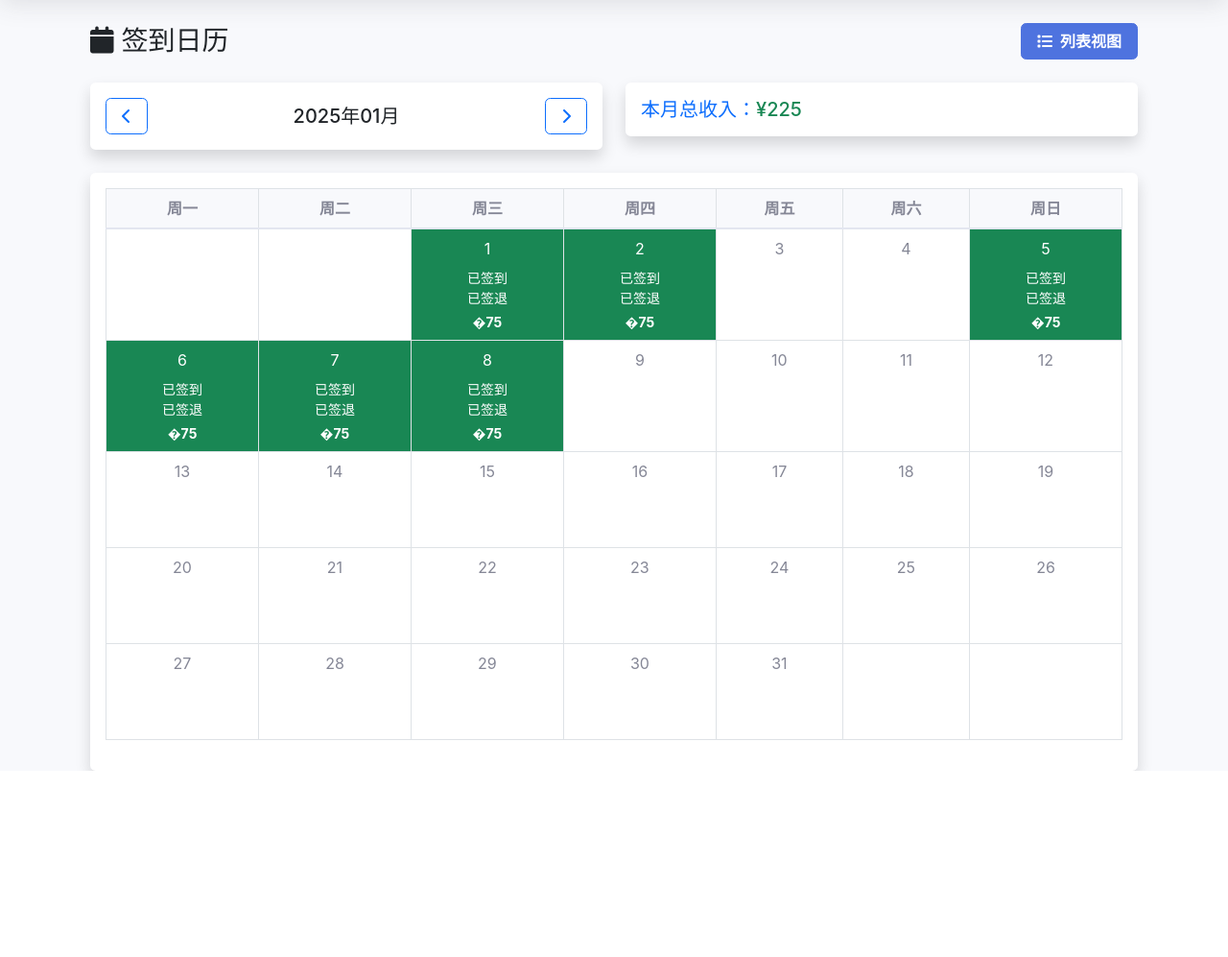
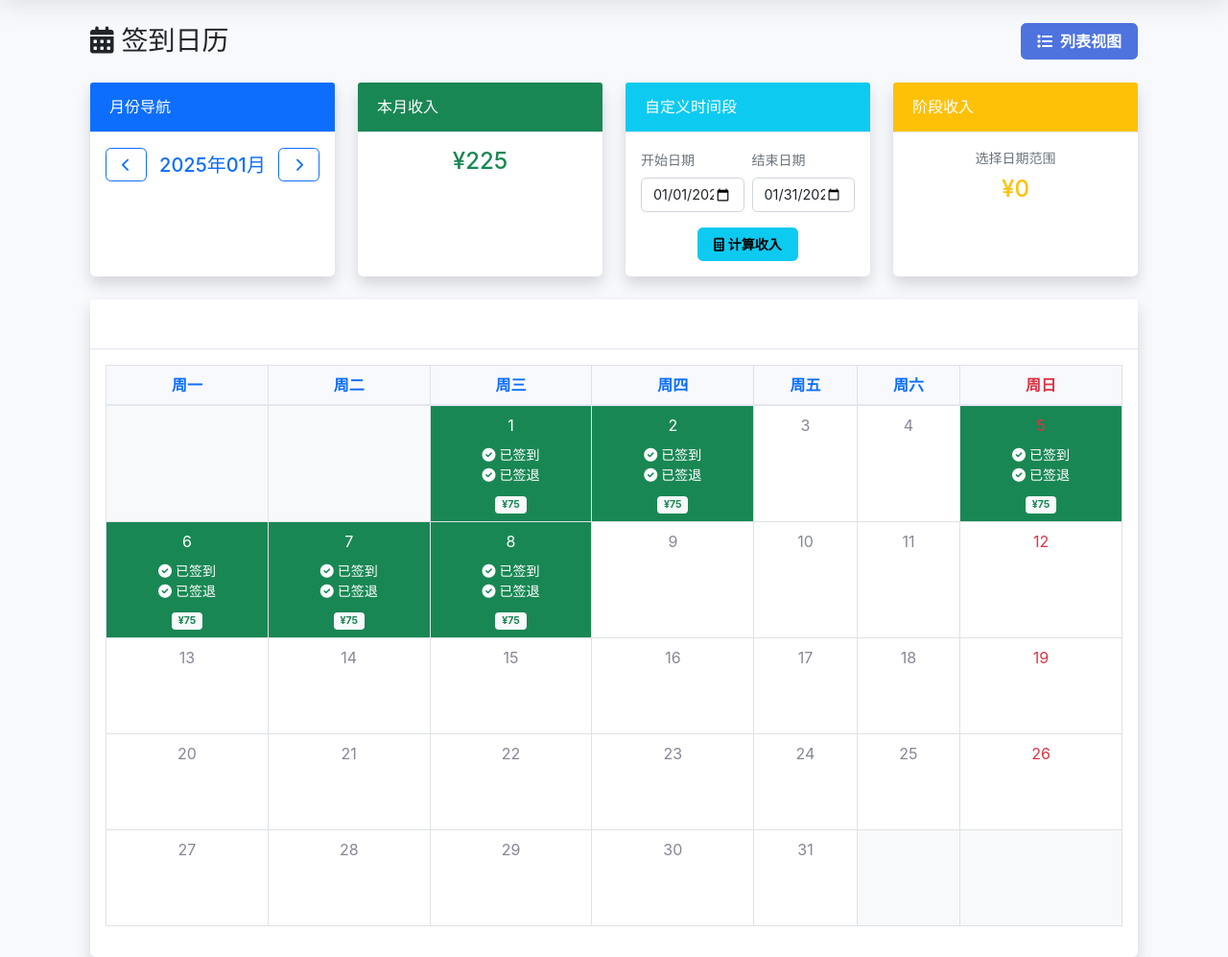
Before and after one commit to flyingpig2019/oldlu2, a Flask app: page /checkin_calendar in a window 1280 px wide. Shown: the part 56-1053 px from the top of the page at 96% size. Before the commit the page ends 859 px from the top, so only its background shows below. Run offline with Flask 3, Linux system fonts and the light colour scheme; the visitor is signed in with stand-in values (Sample User, id 1); data comes from the database, SQL or seed files in the repository.

Commit message:
update total in checkin calendar page

```diff
--- a/templates/base.html
+++ b/templates/base.html
@@ -147,8 +147,18 @@
         {% block content %}{% endblock %}
     </div>
 
-    <script src="https://cdn.jsdelivr.net/npm/bootstrap@5.1.3/dist/js/bootstrap.bundle.min.js"></script>
-    <script src="https://cdn.jsdelivr.net/npm/chart.js"></script>
-    {% block extra_js %}{% endblock %}
+    <!-- End of Content Wrapper -->
+  </div>
+  <!-- End of Page Wrapper -->
+
+  <!-- Bootstrap core JavaScript-->
+  <script src="https://code.jquery.com/jquery-3.6.0.min.js"></script>
+  <script src="https://cdn.jsdelivr.net/npm/bootstrap@5.1.3/dist/js/bootstrap.bundle.min.js"></script>
+
+  <!-- Core plugin JavaScript-->
+  <script src="https://cdnjs.cloudflare.com/ajax/libs/jquery-easing/1.4.1/jquery.easing.min.js"></script>
+
+  {% block scripts %}{% endblock %}
+
 </body>
 </html>
--- a/templates/checkincalendardetail.html
+++ b/templates/checkincalendardetail.html
@@ -7,7 +7,7 @@
     <!-- 页面标题和按钮组 -->
     <div class="d-sm-flex align-items-center justify-content-between mb-4">
         <h1 class="h3 mb-0 text-gray-800">
-            <i class="fas fa-calendar me-2"></i>签到日历
+            <i class="fas fa-calendar-alt me-2"></i>签到日历
         </h1>
         <div class="d-flex">
             <a href="{{ url_for('checkin_detail') }}" class="btn btn-primary">
@@ -16,31 +16,83 @@
         </div>
     </div>
 
-    <!-- 月份导航和收入统计 -->
+    <!-- 月份导航和统计卡片 -->
     <div class="row mb-4">
-        <div class="col-md-6">
-            <div class="card shadow">
+        <!-- 月份导航卡片 -->
+        <div class="col-md-3">
+            <div class="card shadow h-100">
+                <div class="card-header py-3 bg-primary">
+                    <h6 class="m-0 font-weight-bold text-white">月份导航</h6>
+                </div>
                 <div class="card-body">
                     <div class="d-flex justify-content-between align-items-center">
                         <a href="{{ url_for('checkin_calendar_month', year=prev_month.year, month=prev_month.month) }}"
-                           class="btn btn-outline-primary">
+                           class="btn btn-outline-primary btn-sm">
                             <i class="fas fa-chevron-left"></i>
                         </a>
-                        <h5 class="mb-0">{{ current_month.strftime('%Y年%m月') }}</h5>
+                        <h5 class="mb-0 text-primary">{{ current_month.strftime('%Y年%m月') }}</h5>
                         <a href="{{ url_for('checkin_calendar_month', year=next_month.year, month=next_month.month) }}"
-                           class="btn btn-outline-primary">
+                           class="btn btn-outline-primary btn-sm">
                             <i class="fas fa-chevron-right"></i>
                         </a>
                     </div>
                 </div>
             </div>
         </div>
-        <div class="col-md-6">
-            <div class="card shadow">
+
+        <!-- 月收入卡片 -->
+        <div class="col-md-3">
+            <div class="card shadow h-100">
+                <div class="card-header py-3 bg-success">
+                    <h6 class="m-0 font-weight-bold text-white">本月收入</h6>
+                </div>
                 <div class="card-body">
-                    <h5 class="text-primary mb-0">
-                        本月总收入：<span class="text-success">¥{{ monthly_income }}</span>
-                    </h5>
+                    <div class="text-center">
+                        <h4 class="mb-0 text-success">¥{{ monthly_income }}</h4>
+                    </div>
+                </div>
+            </div>
+        </div>
+
+        <!-- 时间段选择卡片 -->
+        <div class="col-md-3">
+            <div class="card shadow h-100">
+                <div class="card-header py-3 bg-info">
+                    <h6 class="m-0 font-weight-bold text-white">自定义时间段</h6>
+                </div>
+                <div class="card-body">
+                    <div id="dateRangeForm" class="mb-0">
+                        <div class="row g-2">
+                            <div class="col-6">
+                                <label class="form-label small text-muted">开始日期</label>
+                                <input type="date" class="form-control form-control-sm" id="startDate" name="start_date">
+                            </div>
+                            <div class="col-6">
+                                <label class="form-label small text-muted">结束日期</label>
+                                <input type="date" class="form-control form-control-sm" id="endDate" name="end_date">
+                            </div>
+                        </div>
+                        <div class="text-center mt-3">
+                            <button type="button" class="btn btn-info btn-sm" id="calculateBtn">
+                                <i class="fas fa-calculator me-1"></i>计算收入
+                            </button>
+                        </div>
+                    </div>
+                </div>
+            </div>
+        </div>
+
+        <!-- 阶段收入卡片 -->
+        <div class="col-md-3">
+            <div class="card shadow h-100" id="resultCard">
+                <div class="card-header py-3 bg-warning">
+                    <h6 class="m-0 font-weight-bold text-white">阶段收入</h6>
+                </div>
+                <div class="card-body">
+                    <div class="text-center">
+                        <span id="dateRange" class="d-block text-muted small mb-2">选择日期范围</span>
+                        <h4 class="mb-0 text-warning" id="totalAmount">¥0</h4>
+                    </div>
                 </div>
             </div>
         </div>
@@ -48,17 +100,20 @@
 
     <!-- 日历表格 -->
     <div class="card shadow">
+        <div class="card-header py-3 bg-gradient-primary">
+            <h6 class="m-0 font-weight-bold text-white">签到日历</h6>
+        </div>
         <div class="card-body">
             <table class="table table-bordered">
-                <thead>
+                <thead class="bg-light">
                     <tr class="text-center">
-                        <th>周一</th>
-                        <th>周二</th>
-                        <th>周三</th>
-                        <th>周四</th>
-                        <th>周五</th>
-                        <th>周六</th>
-                        <th>周日</th>
+                        <th class="text-primary">周一</th>
+                        <th class="text-primary">周二</th>
+                        <th class="text-primary">周三</th>
+                        <th class="text-primary">周四</th>
+                        <th class="text-primary">周五</th>
+                        <th class="text-primary">周六</th>
+                        <th class="text-danger">周日</th>
                     </tr>
                 </thead>
                 <tbody>
@@ -68,25 +123,29 @@
                         {% if day != 0 %}
                         {% set date = '%d-%02d-%02d'|format(current_month.year, current_month.month, day) %}
                         {% set record = records.get(date, {}) %}
-                        <td class="text-center align-middle {% if record.get('completed') %}bg-success text-white{% elif record.get('checkin') or record.get('checkout') %}bg-warning{% endif %}"
+                        <td class="text-center align-middle position-relative {% if record.get('completed') %}bg-success text-white{% elif record.get('checkin') or record.get('checkout') %}bg-warning{% endif %}"
                             style="height: 100px;">
                             <div class="d-flex flex-column h-100">
-                                <div class="mb-2">{{ day }}</div>
+                                <div class="mb-2 {% if loop.last %}text-danger{% endif %}">{{ day }}</div>
                                 {% if record %}
                                 <div class="small">
                                     {% if record.get('completed') %}
-                                    <div>已签到</div>
-                                    <div>已签退</div>
-                                    <div class="mt-1 fw-bold text-white">�75</div>
+                                    <div><i class="fas fa-check-circle me-1"></i>已签到</div>
+                                    <div><i class="fas fa-check-circle me-1"></i>已签退</div>
+                                    <div class="mt-2">
+                                        <span class="badge bg-light text-success">¥75</span>
+                                    </div>
                                     {% else %}
                                     {% if record.get('checkin') %}
-                                    <div>已签到</div>
+                                    <div><i class="fas fa-check-circle me-1"></i>已签到</div>
                                     {% endif %}
                                     {% if record.get('checkout') %}
-                                    <div>已签退</div>
+                                    <div><i class="fas fa-check-circle me-1"></i>已签退</div>
                                     {% endif %}
                                     {% if record.get('income') %}
-                                    <div class="mt-1">¥{{ record.get('income') }}</div>
+                                    <div class="mt-2">
+                                        <span class="badge bg-light text-warning">¥{{ record.get('income') }}</span>
+                                    </div>
                                     {% endif %}
                                     {% endif %}
                                 </div>
@@ -94,7 +153,7 @@
                             </div>
                         </td>
                         {% else %}
-                        <td></td>
+                        <td class="bg-light"></td>
                         {% endif %}
                         {% endfor %}
                     </tr>
@@ -105,3 +164,61 @@
     </div>
 </div>
 {% endblock %}
+
+{% block scripts %}
+<script>
+$(document).ready(function() {
+    const today = new Date();
+    const firstDayOfMonth = new Date(today.getFullYear(), today.getMonth(), 1);
+    const lastDayOfMonth = new Date(today.getFullYear(), today.getMonth() + 1, 0);
+
+    document.getElementById('startDate').value = firstDayOfMonth.toISOString().split('T')[0];
+    document.getElementById('endDate').value = lastDayOfMonth.toISOString().split('T')[0];
+
+    // 使用 jQuery 绑定点击事件
+    $('#calculateBtn').on('click', function() {
+        calculateTotal();
+    });
+});
+
+function calculateTotal() {
+    console.log('calculateTotal function called'); // 调试日志
+    const startDate = document.getElementById('startDate').value;
+    const endDate = document.getElementById('endDate').value;
+
+    if (!startDate || !endDate) {
+        alert('请选择开始和结束日期');
+        return;
+    }
+
+    // 显示加载状态
+    document.getElementById('dateRange').textContent = '计算中...';
+    document.getElementById('totalAmount').textContent = '...';
+
+    console.log('Fetching data for dates:', startDate, endDate); // 调试日志
+
+    // 使用 jQuery 的 AJAX
+    $.ajax({
+        url: '/calculate_income_range',
+        method: 'GET',
+        data: {
+            start_date: startDate,
+            end_date: endDate
+        },
+        success: function(data) {
+            console.log('收到数据:', data);  // 调试日志
+            document.getElementById('dateRange').textContent =
+                `${startDate} 至 ${endDate}`;
+            document.getElementById('totalAmount').textContent =
+                `¥${data.total || 0}`;
+        },
+        error: function(xhr, status, error) {
+            console.error('计算收入时出错:', error);
+            alert('计算收入时出错: ' + error);
+            document.getElementById('dateRange').textContent = '选择日期范围';
+            document.getElementById('totalAmount').textContent = '¥0';
+        }
+    });
+}
+</script>
+{% endblock %}
```
